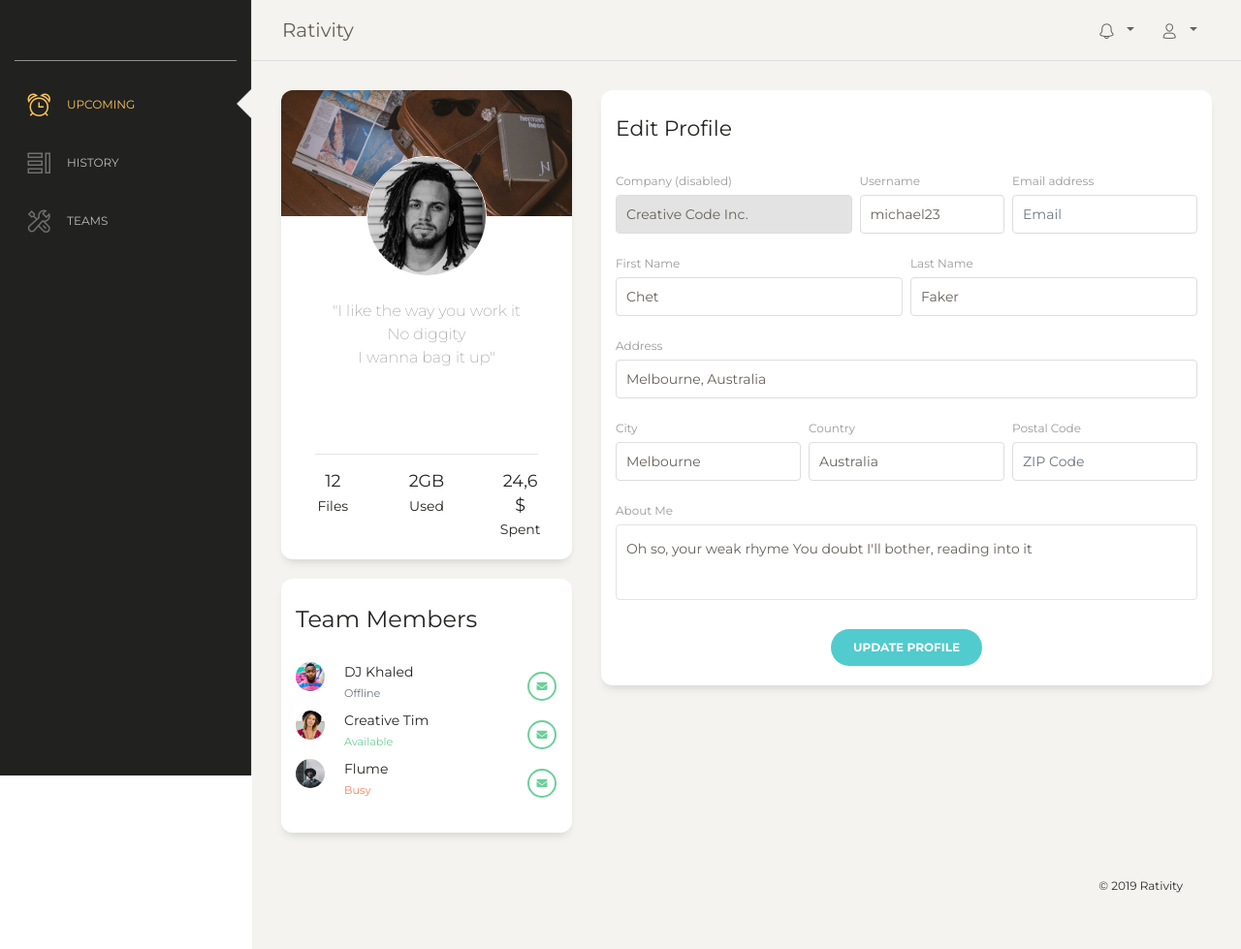
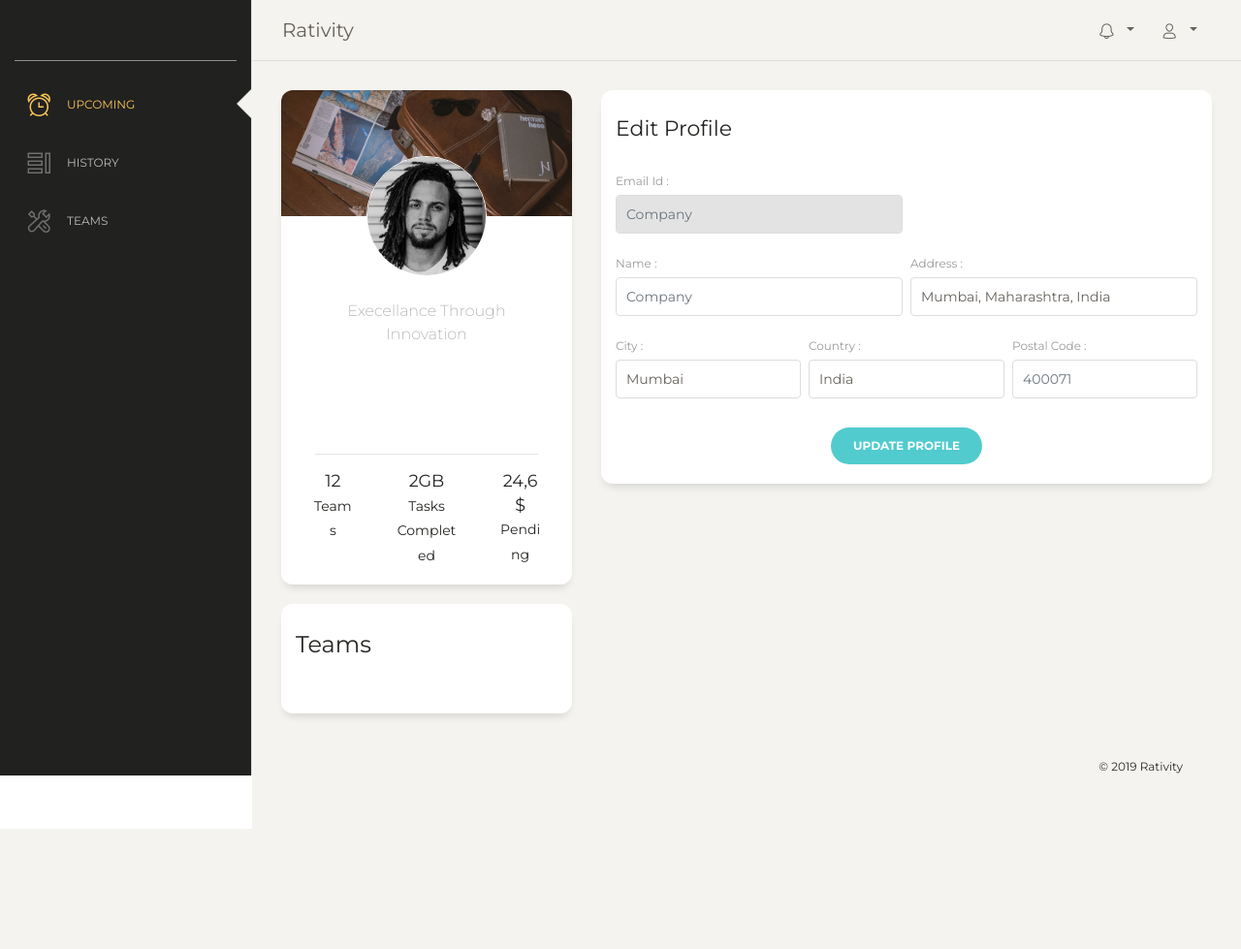
Before and after one commit to sumedh151/VesitHacks-19, a Django app: page /edit/ in a window 1280 px wide. Shown: the whole page at 97% size. After the commit the page ends 855 px from the top, so only its background shows below. Run offline with Django 3.2, Linux system fonts and the light colour scheme; some libraries are stand-ins or nearby versions.

Commit message:
Edit Profile Page
Completed the Edit Profile Page

```diff
--- a/vesithacks19/templates/team_member/edit_profile.html
+++ b/vesithacks19/templates/team_member/edit_profile.html
@@ -19,9 +19,7 @@
                 </p>
               </div>
               <p class="description text-center">
-                "I like the way you work it
-                <br> No diggity
-                <br> I wanna bag it up"
+                Execellance Through <br /> Innovation
               </p>
             </div>
             <div class="card-footer">
@@ -31,19 +29,19 @@
                   <div class="col-lg-3 col-md-6 col-6 ml-auto">
                     <h5>12
                       <br>
-                      <small>Files</small>
+                      <small>Teams</small>
                     </h5>
                   </div>
                   <div class="col-lg-4 col-md-6 col-6 ml-auto mr-auto">
                     <h5>2GB
                       <br>
-                      <small>Used</small>
+                      <small>Tasks Completed</small>
                     </h5>
                   </div>
                   <div class="col-lg-3 mr-auto">
                     <h5>24,6$
                       <br>
-                      <small>Spent</small>
+                      <small>Pending</small>
                     </h5>
                   </div>
                 </div>
@@ -52,13 +50,24 @@
           </div>
           <div class="card">
             <div class="card-header">
-              <h4 class="card-title">Team Members</h4>
+              <h4 class="card-title">Teams</h4>
             </div>
             <div class="card-body">
               <ul class="list-unstyled team-members">
+                {% for team in teams %}
                 <li>
-                  <div class="row">
-                    <div class="col-md-2 col-2">
+                    <div class="row">
+                        <div class="col-md-7 col-7">
+                            DJ Khaled
+                            <br />
+                            <span class="text-muted">
+                                  <small>Offline</small>
+                            </span>
+                        </div>
+                    </div>
+                </li>
+                {% endfor %}
+                    <!-- <div class="col-md-2 col-2">
                       <div class="avatar">
                         <img src="../assets/img/faces/ayo-ogunseinde-2.jpg" alt="Circle Image" class="img-circle img-no-padding img-responsive">
                       </div>
@@ -73,9 +82,8 @@
                     <div class="col-md-3 col-3 text-right">
                       <btn class="btn btn-sm btn-outline-success btn-round btn-icon"><i class="fa fa-envelope"></i></btn>
                     </div>
-                  </div>
-                </li>
-                <li>
+                  </div> -->
+                <!-- <li>
                   <div class="row">
                     <div class="col-md-2 col-2">
                       <div class="avatar">
@@ -112,7 +120,7 @@
                       <btn class="btn btn-sm btn-outline-success btn-round btn-icon"><i class="fa fa-envelope"></i></btn>
                     </div>
                   </div>
-                </li>
+                </li> -->
               </ul>
             </div>
           </div>
@@ -125,74 +133,74 @@
             <div class="card-body">
               <form>
                 <div class="row">
-                  <div class="col-md-5 pr-1">
+                  <div class="col-md-6 pr-1">
                     <div class="form-group">
-                      <label>Company (disabled)</label>
-                      <input type="text" class="form-control" disabled="" placeholder="Company" value="Creative Code Inc.">
+                      <label>Email Id : </label>
+                      <input type="text" class="form-control" disabled="" placeholder="Company" value="{{email}}">
                     </div>
                   </div>
-                  <div class="col-md-3 px-1">
+                  <!-- <div class="col-md-3 px-1">
                     <div class="form-group">
-                      <label>Username</label>
-                      <input type="text" class="form-control" placeholder="Username" value="michael23">
+                      <label>Name : </label>
+                      <input type="text" class="form-control" placeholder="Username" value="{{name}}">
+                    </div>
+                  </div> -->
+                  <!-- <div class="col-md-4 pl-1">
+                    <div class="form-group">
+                      <label for="exampleInputEmail1">Email address</label>
+                      <input type="email" class="form-control" placeholder="Email">
+                    </div>
+                  </div> -->
+                </div>
+                <div class="row">
+                  <div class="col-md-6 pr-1">
+                    <div class="form-group">
+                      <label>Name : </label>
+                      <input type="text" class="form-control" placeholder="Company" value="{{name}}">
+                    </div>
+                  </div>
+                  <div class="col-md-6 pl-1">
+                    <div class="form-group">
+                        <label>Address : </label>
+                        <input type="text" class="form-control" placeholder="Home Address" value="Mumbai, Maharashtra, India">
+                    </div>
+                  </div>
+                </div>
+                <div class="row">
+                  <!-- <div class="col-md-12">
+                    <div class="form-group">
+                      <label>Address</label>
+                      <input type="text" class="form-control" placeholder="Home Address" value="Melbourne, Australia">
+                    </div>
+                  </div> -->
+                </div>
+                <div class="row">
+                  <div class="col-md-4 pr-1">
+                    <div class="form-group">
+                      <label>City : </label>
+                      <input type="text" class="form-control" placeholder="City" value="Mumbai">
+                    </div>
+                  </div>
+                  <div class="col-md-4 px-1">
+                    <div class="form-group">
+                      <label>Country : </label>
+                      <input type="text" class="form-control" placeholder="Country" value="India">
                     </div>
                   </div>
                   <div class="col-md-4 pl-1">
                     <div class="form-group">
-                      <label for="exampleInputEmail1">Email address</label>
-                      <input type="email" class="form-control" placeholder="Email">
+                      <label>Postal Code : </label>
+                      <input type="number" class="form-control" placeholder="400071">
                     </div>
                   </div>
                 </div>
                 <div class="row">
-                  <div class="col-md-6 pr-1">
-                    <div class="form-group">
-                      <label>First Name</label>
-                      <input type="text" class="form-control" placeholder="Company" value="Chet">
-                    </div>
-                  </div>
-                  <div class="col-md-6 pl-1">
-                    <div class="form-group">
-                      <label>Last Name</label>
-                      <input type="text" class="form-control" placeholder="Last Name" value="Faker">
-                    </div>
-                  </div>
-                </div>
-                <div class="row">
-                  <div class="col-md-12">
-                    <div class="form-group">
-                      <label>Address</label>
-                      <input type="text" class="form-control" placeholder="Home Address" value="Melbourne, Australia">
-                    </div>
-                  </div>
-                </div>
-                <div class="row">
-                  <div class="col-md-4 pr-1">
-                    <div class="form-group">
-                      <label>City</label>
-                      <input type="text" class="form-control" placeholder="City" value="Melbourne">
-                    </div>
-                  </div>
-                  <div class="col-md-4 px-1">
-                    <div class="form-group">
-                      <label>Country</label>
-                      <input type="text" class="form-control" placeholder="Country" value="Australia">
-                    </div>
-                  </div>
-                  <div class="col-md-4 pl-1">
-                    <div class="form-group">
-                      <label>Postal Code</label>
-                      <input type="number" class="form-control" placeholder="ZIP Code">
-                    </div>
-                  </div>
-                </div>
-                <div class="row">
-                  <div class="col-md-12">
+                  <!-- <div class="col-md-12">
                     <div class="form-group">
                       <label>About Me</label>
                       <textarea class="form-control textarea">Oh so, your weak rhyme You doubt I'll bother, reading into it</textarea>
                     </div>
-                  </div>
+                  </div> -->
                 </div>
                 <div class="row">
                   <div class="update ml-auto mr-auto">
--- a/vesithacks19/templates/team_member/team_member_index.html
+++ b/vesithacks19/templates/team_member/team_member_index.html
@@ -15,6 +15,9 @@
                     </th>
                     <th>
                       Deadline
+                    </th>
+                    <th>
+                      &nbsp;
                     </th>
                     <!-- <th>
                       City
```
